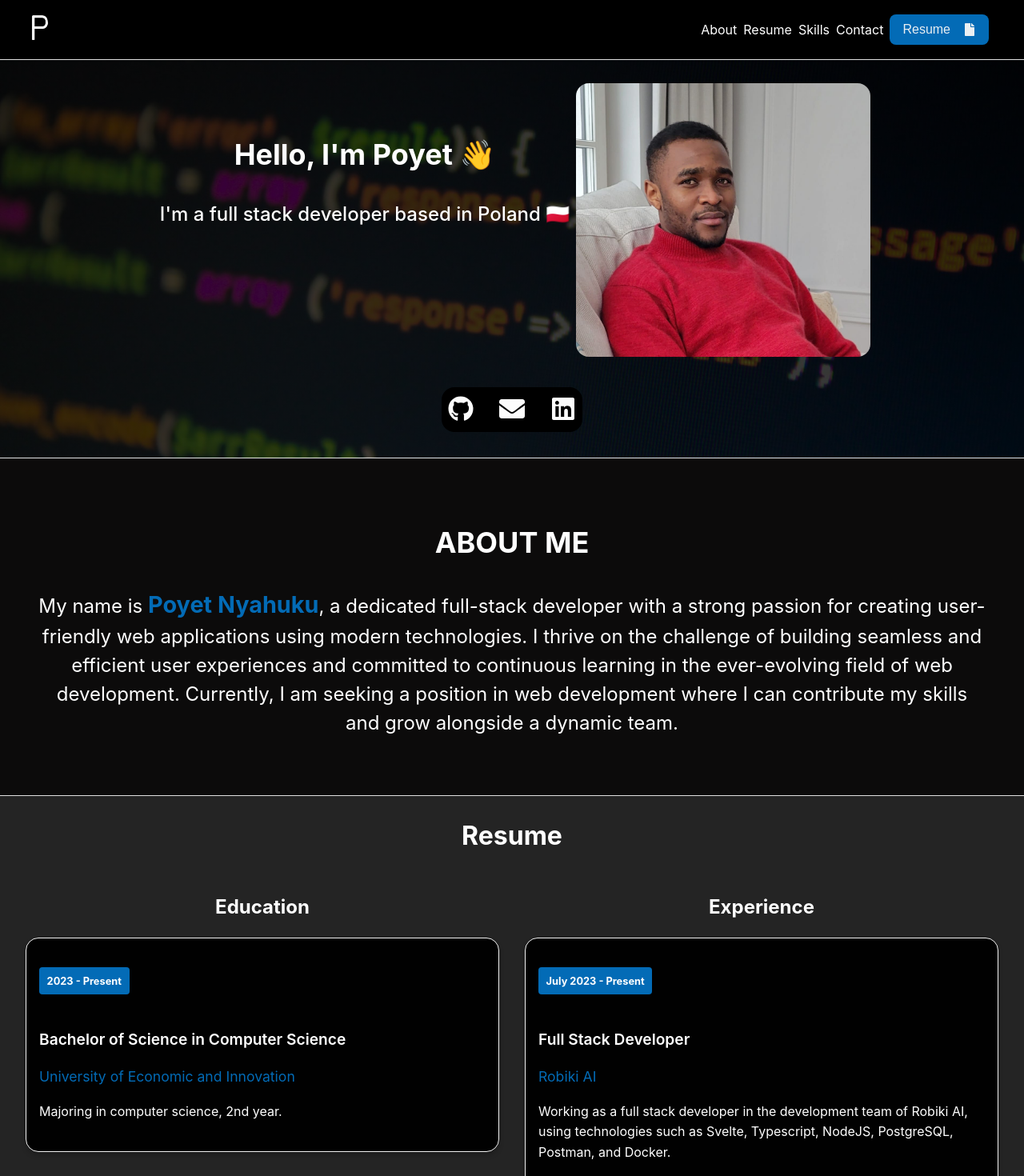
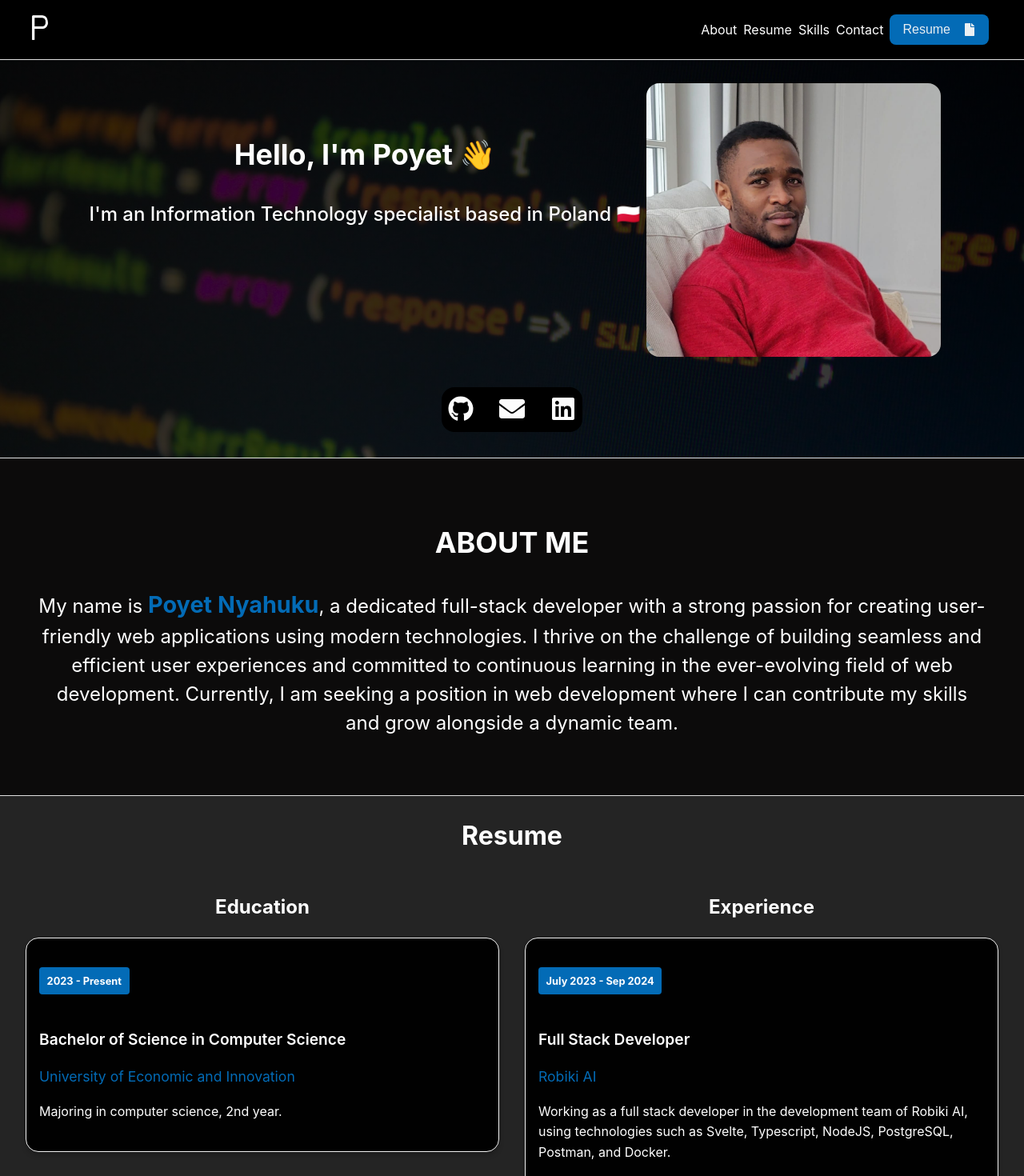
Before and after one commit to Poyetnyax/Poyet.devblog, a React (Vite) app: page / in a window 1280 px wide. Shown: the top 1470 px of the page at 80% size. Built offline with nearby package versions, Linux system fonts and the light colour scheme.

Commit message:
update (#9)

```diff
--- a/src/components/molecules/resbutton/ResButton.jsx
+++ b/src/components/molecules/resbutton/ResButton.jsx
@@ -1,6 +1,6 @@
 import PropTypes from 'prop-types';
 import './ResButton.css'
-import pdf from '../../../../public/docs/POYET-NYAHUKU-res.pdf'
+import pdf from '../../../../public/docs/Poyet-Nyahuku-CV.pdf'
 
 
 const ResButton = ({children, ...props}) => {
--- a/src/pages/sections/intro/Intro.jsx
+++ b/src/pages/sections/intro/Intro.jsx
@@ -8,7 +8,7 @@ const Intro = () => {
             <div className="intro_container">
                 <div className="intro__text">
                     <h1>Hello, I'm Poyet 👋</h1>
-                    <p>I'm a full stack developer based in Poland 🇵🇱</p>
+                    <p>I'm an Information Technology specialist based in Poland 🇵🇱</p>
                 </div>
                 <div className="hero.img">
                     <img className='img' src={heroimg} alt=""/>
--- a/src/pages/sections/resume/Resume.jsx
+++ b/src/pages/sections/resume/Resume.jsx
@@ -14,7 +14,7 @@ const Resume = () => {
                 </div>
                 <div className='experience__cards'>
                     <h2 className='experience__title'>Experience</h2>
-                    <Card period="July 2023 - Present" field="Full Stack Developer" place="Robiki AI" description="Working as a full stack developer in the development team of Robiki AI, using technologies such as Svelte, Typescript, NodeJS, PostgreSQL, Postman, and Docker." />
+                    <Card period="July 2023 - Sep 2024" field="Full Stack Developer" place="Robiki AI" description="Working as a full stack developer in the development team of Robiki AI, using technologies such as Svelte, Typescript, NodeJS, PostgreSQL, Postman, and Docker." />
                 </div>
             </div>
             <div className="myresume">
```
Also changed, not shown: 2 other files (tests, documents, lock files or other folders).
